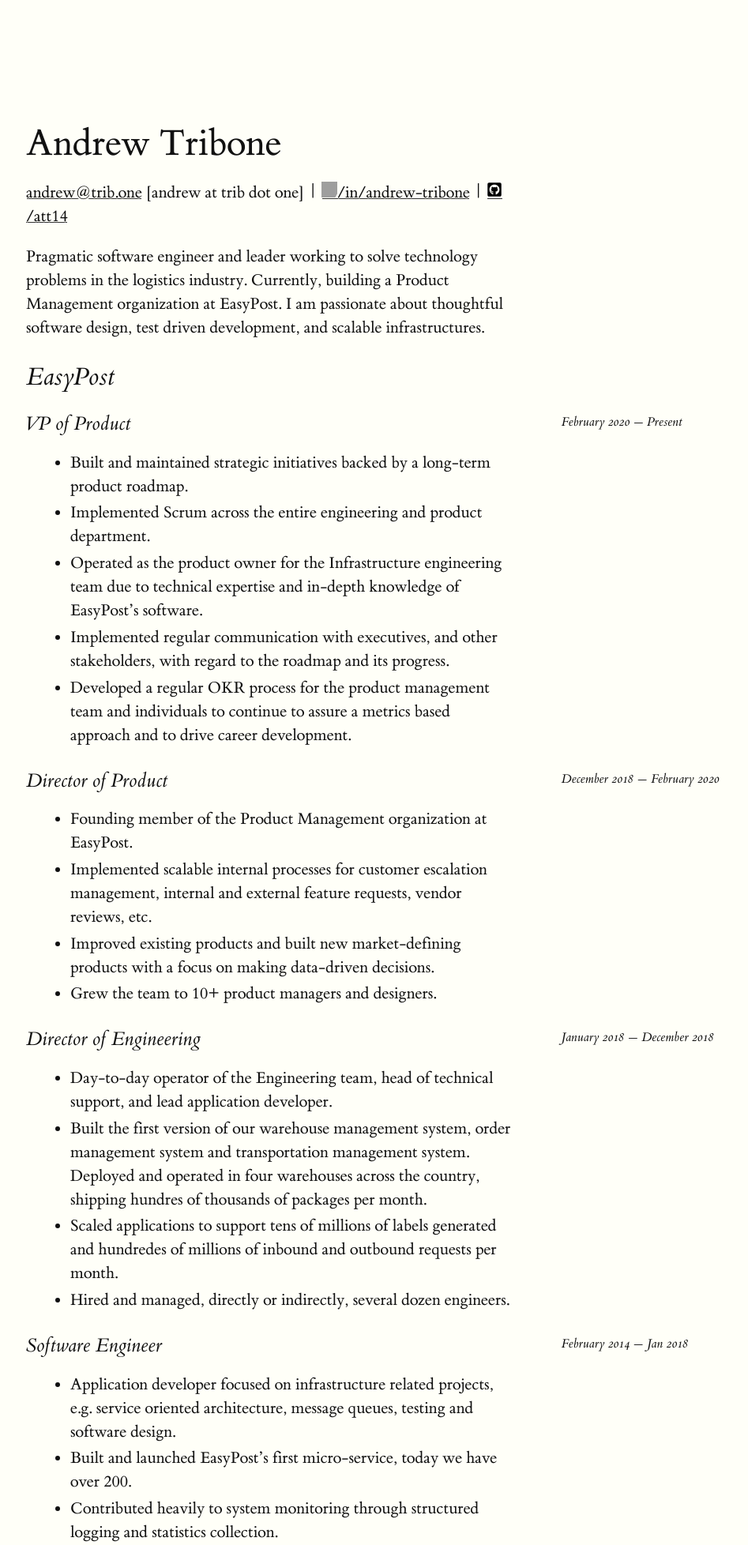
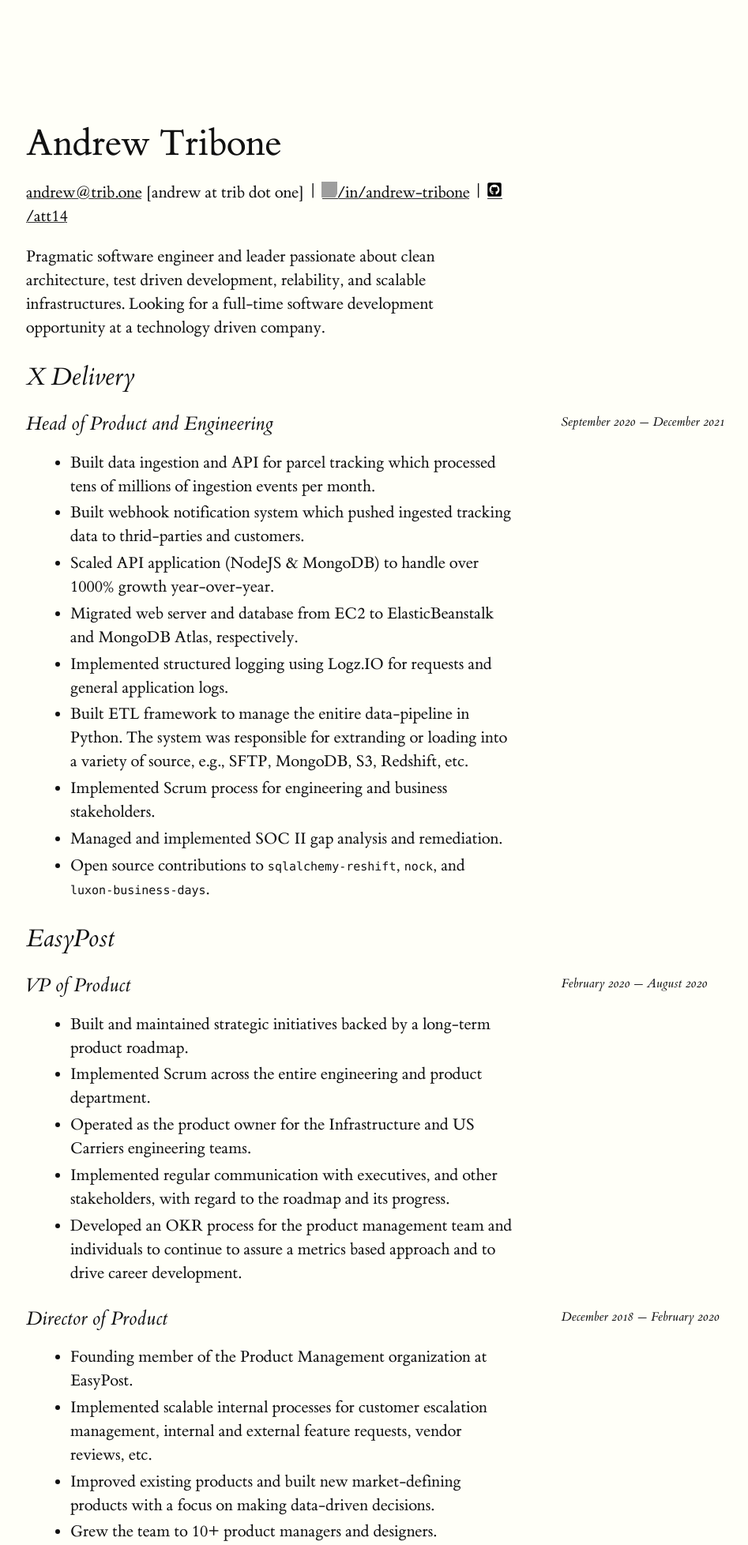
Before and after one commit to att14/trib.one, a Flask app: page /resume in a window 1280 px wide. Shown: the top 1956 px of the page at 79% size, without its empty margins (127-1074 px from the left). Run offline with Flask 2, Linux system fonts and the light colour scheme; grey boxes are pictures that could not be loaded.

Commit message:
update resume 2021-12-20

```diff
--- a/tribone/templates/resume.html
+++ b/tribone/templates/resume.html
@@ -18,23 +18,42 @@
 <section id="andrew-tribone" class="level1">
 <h1>Andrew Tribone</h1>
 <p><a href="mailto:andrew@trib.one">andrew@trib.one</a> [andrew at trib dot one] | <a href="https://www.linkedin.com/in/andrew-tribone/"><img src="/static/img/linkedin-brands.svg" width=20px height=20px>/in/andrew-tribone</a> | <a href="https://github.com/att14"><img src="/static/img/github-square-brands.svg" width=20px height=20px>/att14</a></p>
-<p>Pragmatic software engineer and leader working to solve technology problems in the logistics industry. Currently, building a Product Management organization at EasyPost. I am passionate about thoughtful software design, test driven development, and scalable infrastructures.</p>
+<p>Pragmatic software engineer and leader passionate about clean architecture, test driven development, relability, and scalable infrastructures. Looking for a full-time software development opportunity at a technology driven company.</p>
+<section id="x-delivery" class="level2">
+<h2>X Delivery</h2>
+<section id="head-of-product-and-engineering-x1" class="level3">
+<h3>Head of Product and Engineering <span class="sidenote-wrapper"><label for="sn-0" class="margin-toggle">&#8853;</label><input type="checkbox" id="sn-0" class="margin-toggle"/><span class="marginnote">September 2020 — December 2021<br />
+<br />
+</span></span></h3>
+<ul>
+<li>Built data ingestion and API for parcel tracking which processed tens of millions of ingestion events per month.</li>
+<li>Built webhook notification system which pushed ingested tracking data to thrid-parties and customers.</li>
+<li>Scaled API application (NodeJS &amp; MongoDB) to handle over 1000% growth year-over-year.</li>
+<li>Migrated web server and database from EC2 to ElasticBeanstalk and MongoDB Atlas, respectively.</li>
+<li>Implemented structured logging using Logz.IO for requests and general application logs.</li>
+<li>Built ETL framework to manage the enitire data-pipeline in Python. The system was responsible for extranding or loading into a variety of source, e.g., SFTP, MongoDB, S3, Redshift, etc.</li>
+<li>Implemented Scrum process for engineering and business stakeholders.</li>
+<li>Managed and implemented SOC II gap analysis and remediation.</li>
+<li>Open source contributions to <code>sqlalchemy-reshift</code>, <code>nock</code>, and <code>luxon-business-days</code>.</li>
+</ul>
+</section>
+</section>
 <section id="easypost" class="level2">
 <h2>EasyPost</h2>
-<section id="vp-of-product1" class="level3">
-<h3>VP of Product<span><label for="sn-0" class="margin-toggle">&#8853;</label><input type="checkbox" id="sn-0" class="margin-toggle"/><span class="marginnote"> February 2020 — Present<br />
+<section id="vp-of-producte4" class="level3">
+<h3>VP of Product<span class="sidenote-wrapper"><label for="sn-1" class="margin-toggle">&#8853;</label><input type="checkbox" id="sn-1" class="margin-toggle"/><span class="marginnote">February 2020 — August 2020<br />
 <br />
 </span></span></h3>
 <ul>
 <li>Built and maintained strategic initiatives backed by a long-term product roadmap.</li>
 <li>Implemented Scrum across the entire engineering and product department.</li>
-<li>Operated as the product owner for the Infrastructure engineering team due to technical expertise and in-depth knowledge of EasyPost’s software.</li>
+<li>Operated as the product owner for the Infrastructure and US Carriers engineering teams.</li>
 <li>Implemented regular communication with executives, and other stakeholders, with regard to the roadmap and its progress.</li>
-<li>Developed a regular OKR process for the product management team and individuals to continue to assure a metrics based approach and to drive career development.</li>
+<li>Developed an OKR process for the product management team and individuals to continue to assure a metrics based approach and to drive career development.</li>
 </ul>
 </section>
-<section id="director-of-product2" class="level3">
-<h3>Director of Product<span><label for="sn-1" class="margin-toggle">&#8853;</label><input type="checkbox" id="sn-1" class="margin-toggle"/><span class="marginnote"> December 2018 — February 2020<br />
+<section id="director-of-producte3" class="level3">
+<h3>Director of Product<span class="sidenote-wrapper"><label for="sn-2" class="margin-toggle">&#8853;</label><input type="checkbox" id="sn-2" class="margin-toggle"/><span class="marginnote">December 2018 — February 2020<br />
 <br />
 </span></span></h3>
 <ul>
@@ -44,32 +63,34 @@
 <li>Grew the team to 10+ product managers and designers.</li>
 </ul>
 </section>
-<section id="director-of-engineering3" class="level3">
-<h3>Director of Engineering<span><label for="sn-2" class="margin-toggle">&#8853;</label><input type="checkbox" id="sn-2" class="margin-toggle"/><span class="marginnote"> January 2018 — December 2018<br />
+<section id="director-of-engineeringe2" class="level3">
+<h3>Director of Engineering<span class="sidenote-wrapper"><label for="sn-3" class="margin-toggle">&#8853;</label><input type="checkbox" id="sn-3" class="margin-toggle"/><span class="marginnote">January 2018 — December 2018<br />
 <br />
 </span></span></h3>
 <ul>
 <li>Day-to-day operator of the Engineering team, head of technical support, and lead application developer.</li>
 <li>Built the first version of our warehouse management system, order management system and transportation management system. Deployed and operated in four warehouses across the country, shipping hundres of thousands of packages per month.</li>
-<li>Scaled applications to support tens of millions of labels generated and hundredes of millions of inbound and outbound requests per month.</li>
+<li>Scaled shipping API to support tens of millions of labels generated and hundredes of millions of inbound and outbound requests per month.</li>
 <li>Hired and managed, directly or indirectly, several dozen engineers.</li>
 </ul>
 </section>
-<section id="software-engineer4" class="level3">
-<h3>Software Engineer<span><label for="sn-3" class="margin-toggle">&#8853;</label><input type="checkbox" id="sn-3" class="margin-toggle"/><span class="marginnote"> February 2014 — Jan 2018<br />
+<section id="senior-software-engineere1" class="level3">
+<h3>Senior Software Engineer<span class="sidenote-wrapper"><label for="sn-4" class="margin-toggle">&#8853;</label><input type="checkbox" id="sn-4" class="margin-toggle"/><span class="marginnote">February 2014 — Jan 2018<br />
 <br />
 </span></span></h3>
 <ul>
 <li>Application developer focused on infrastructure related projects, e.g. service oriented architecture, message queues, testing and software design.</li>
-<li>Built and launched EasyPost’s first micro-service, today we have over 200.</li>
-<li>Contributed heavily to system monitoring through structured logging and statistics collection.</li>
+<li>Introduced and scalled <code>beanstalkd</code> message queue that was responsible for processing hundreds of millions of jobs per month. Contributed to open-source projects related to <code>beanstalkd</code>.</li>
+<li>Deployed EasyPost’s first microservice which grew to over 200.</li>
+<li>Contributed heavily to system monitoring through structured logging and statistics collection. Our ELK stack processed hundreds of millions of requests per day, and we collected thousands of distinct timeseries metrics.</li>
+<li>Guided planning and architure of refactoring monolith in to multiple microservices.</li>
 </ul>
 </section>
 </section>
 <section id="yelp" class="level2">
 <h2>Yelp</h2>
-<section id="software-engineer5" class="level3">
-<h3>Software Engineer<span><label for="sn-4" class="margin-toggle">&#8853;</label><input type="checkbox" id="sn-4" class="margin-toggle"/><span class="marginnote"> January 2012 — January 2014<br />
+<section id="software-engineery1" class="level3">
+<h3>Software Engineer<span class="sidenote-wrapper"><label for="sn-5" class="margin-toggle">&#8853;</label><input type="checkbox" id="sn-5" class="margin-toggle"/><span class="marginnote">January 2012 — January 2014<br />
 <br />
 </span></span></h3>
 <ul>
@@ -79,8 +100,8 @@
 </section>
 <section id="university-of-pittsburgh" class="level2">
 <h2>University of Pittsburgh</h2>
-<section id="bs-computer-science6" class="level3">
-<h3>BS, Computer Science<span><label for="sn-5" class="margin-toggle">&#8853;</label><input type="checkbox" id="sn-5" class="margin-toggle"/><span class="marginnote"> September 2007 — December 2011<br />
+<section id="bs-computer-sciencep1" class="level3">
+<h3>BS, Computer Science<span class="sidenote-wrapper"><label for="sn-6" class="margin-toggle">&#8853;</label><input type="checkbox" id="sn-6" class="margin-toggle"/><span class="marginnote">September 2007 — December 2011<br />
 <br />
 </span></span></h3>
 </section>
```
Also changed, not shown: tribone/templates/markdown/resume-pdf.md (+27 -6 lines), tribone/templates/markdown/resume.md (+36 -19 lines), 3 other files.
